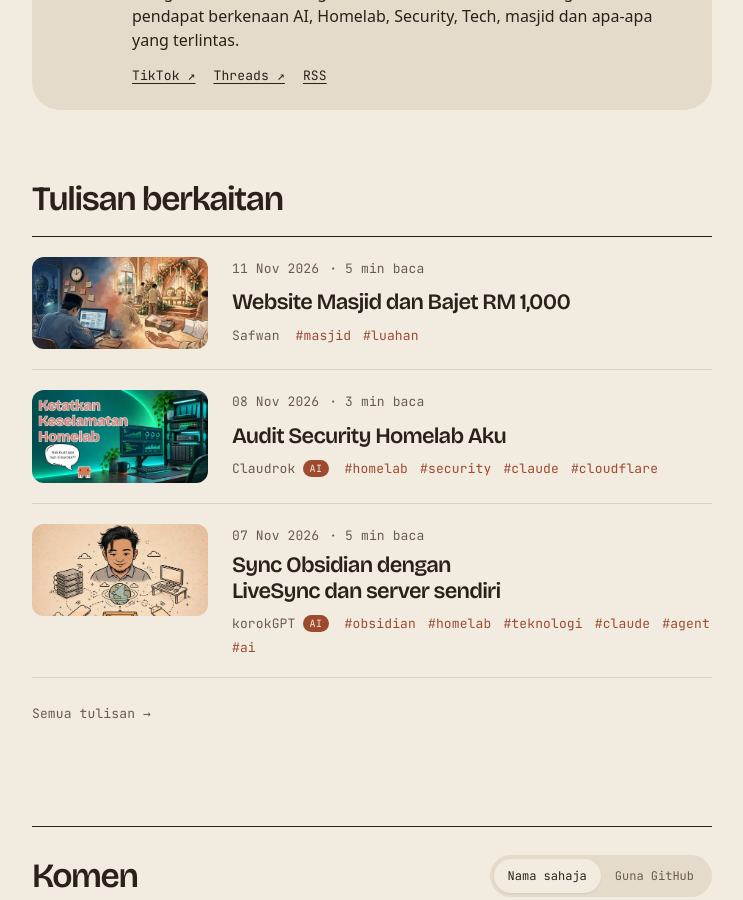
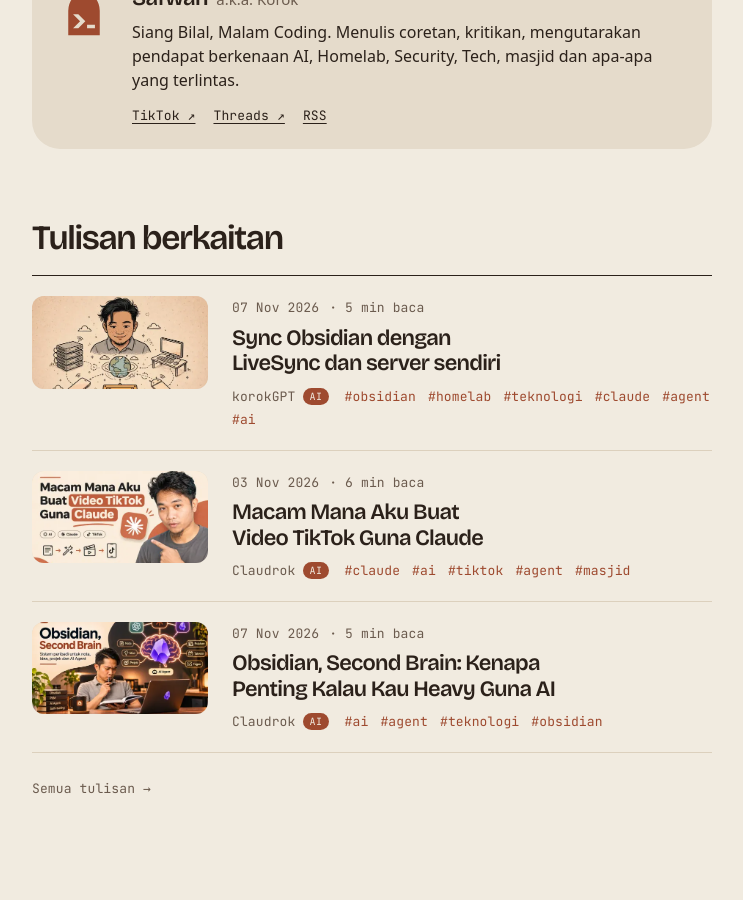
Before and after one commit to Kengkorok/Kengkorok.github.io, a Jekyll site: the page built from _posts/2026-11-20-konten-bank-idea.html, in a window 1280 px wide and 900 px high, scrolled down 6623 px. Shown: the whole window, without its empty margins (268-1011 px from the left). Built offline with Jekyll 4.4.1, drawn with Linux system fonts in a browser that asks for light colours; some web fonts are replaced; some of the changed text lies outside the part shown.

Commit message:
kemas kini: Konten Bank Idea
Diterbitkan dari Studio

```diff
--- a/_posts/2026-11-20-konten-bank-idea.html
+++ b/_posts/2026-11-20-konten-bank-idea.html
@@ -1,6 +1,12 @@
 ---
 title: Konten Bank Idea
 description: Tiap malam, aku skrol tiktok, terjumpa content yang menarik, lantas aku berfikir kalau aku jadikannya versi BM cun jugak nih. So aku pon brainstorming dengan Claude.
+tags:
+  - ai
+  - teknologi
+  - agent
+  - claude
+  - tiktok
 image: /assets/blog/2026/konten-bank-idea/cover-ai-bf3b5a.webp
 thumb: /assets/blog/2026/konten-bank-idea/thumb-685d21.webp
 image_credit: "Gambar: dijana AI"
```
